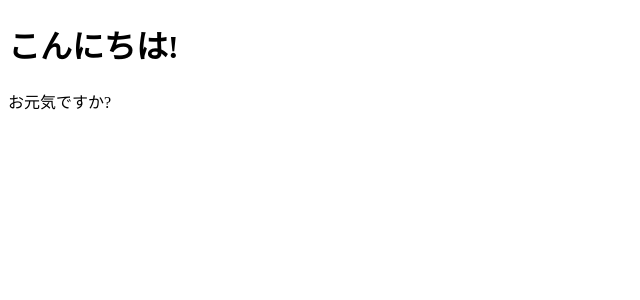
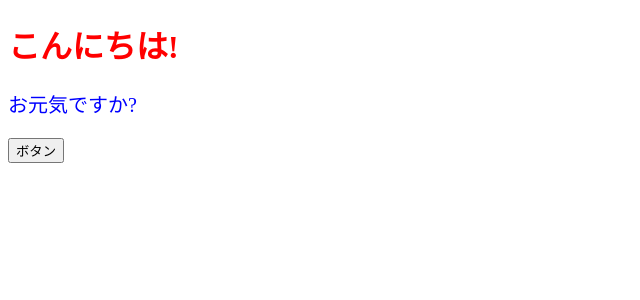
Before and after one commit to yokota-daiki/react-practice, a React (Create React App) app: page / in a window 1280 px wide. Shown: the top 300 px of the page, without its empty margins (0-640 px from the left). Built offline with nearby package versions, Linux system fonts and the light colour scheme.

Commit message:
jsファイルでcssを適用

```diff
--- /dev/null
+++ b/src/App.jsx
@@ -0,0 +1,17 @@
+export const App = () => {
+  const onClickBotton = () => {
+    alert();
+  };
+
+  const contentStyle = {
+    color: "blue",
+    fontSize: "20px"
+  };
+  return (
+    <>
+      <h1 style={{ color: "red" }}>こんにちは!</h1>
+      <p style={contentStyle}>お元気ですか?</p>
+      <button onClick={onClickBotton}>ボタン</button>
+    </>
+  );
+};
--- a/src/index.js
+++ b/src/index.js
@@ -1,12 +1,4 @@
 import ReactDOM from "react-dom";
-
-const App = () => {
-  return (
-    <>
-      <h1>こんにちは!</h1>
-      <p>お元気ですか?</p>
-    </>
-  );
-};
+import { App } from "./App";
 
 ReactDOM.render(<App />, document.getElementById("root"));
```
Also changed, not shown: src/app.js (deleted).
